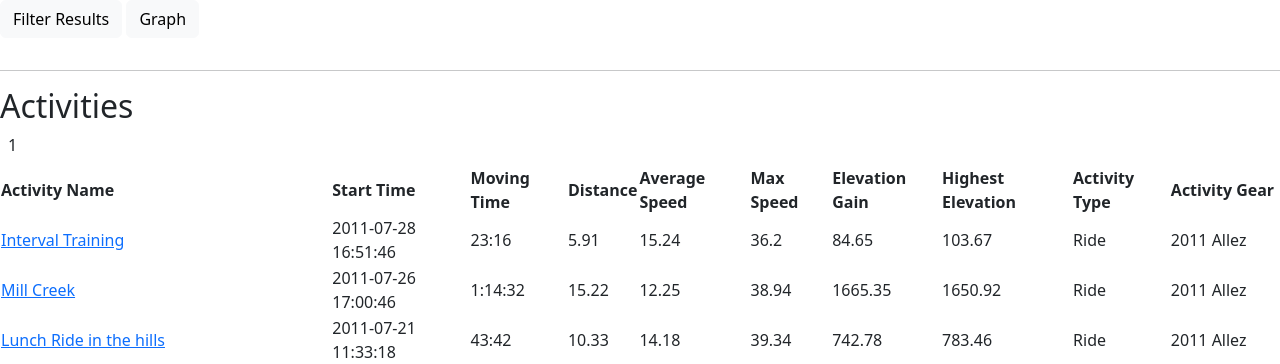
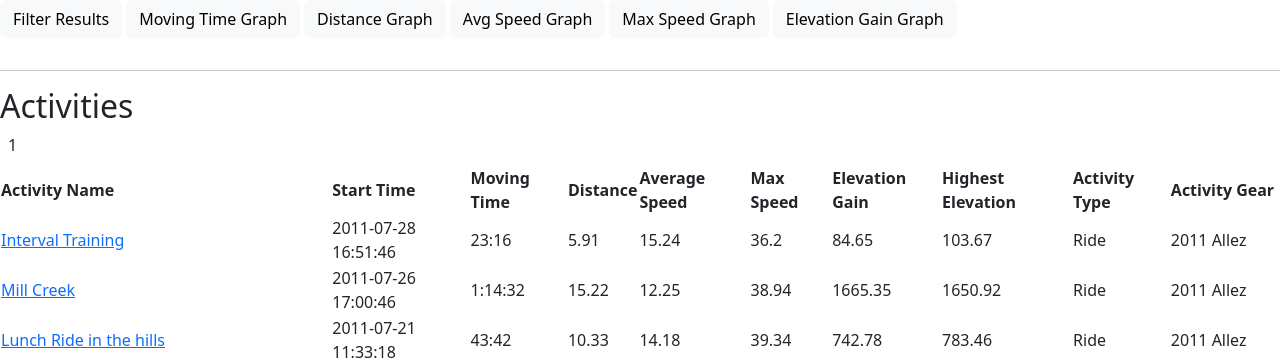
Before and after one commit to KColagiovanni/Strava_Activity, a Flask app: template templates/filter_activities.html in a window 1280 px wide. Shown: the part 56-420 px from the top of the page. Run offline with Flask 3, Linux system fonts and the light colour scheme; the template is opened without the code that fills it: values that come from a table or form of the project are taken from there, most other values are stand-ins (such as "Sample title", 1, 10 or a date in 2020); some libraries are stand-ins or nearby versions.

Commit message:
Finished the graphs for now. Would like to make them wider later when the page is styled.

```diff
--- a/static/js/main.js
+++ b/static/js/main.js
@@ -9,3 +9,6 @@ function getDropdownTypeValue() {
 function getDropdownTypeValue() {
     var selectedOption = document.getElementById("dropdown-menu-gear").value;
 }
+
+const collapseElementList = document.querySelectorAll('.collapse')
+const collapseList = [...collapseElementList].map(collapseEl => new bootstrap.Collapse(collapseEl))
--- a/templates/filter_activities.html
+++ b/templates/filter_activities.html
@@ -18,10 +18,52 @@
                 aria-controls="collapseFilter">
             Filter Results
         </button>
+        <button class="btn btn-light"
+                type="button"
+                data-bs-toggle="collapse"
+                data-bs-target="#collapseMovingTimeGraph"
+                aria-expanded="false"
+                aria-controls="collapseMovingTimeGraph">
+            Moving Time Graph
+        </button>
+        <button class="btn btn-light"
+                type="button"
+                data-bs-toggle="collapse"
+                data-bs-target="#collapseDistanceGraph"
+                aria-expanded="false"
+                aria-controls="collapseMovingTimeGraph">
+            Distance Graph
+        </button>
+        <button class="btn btn-light"
+                type="button"
+                data-bs-toggle="collapse"
+                data-bs-target="#collapseAvgSpeedGraph"
+                aria-expanded="false"
+                aria-controls="collapseAvgSpeedGraph">
+            Avg Speed Graph
+        </button>
+        <button class="btn btn-light"
+                type="button"
+                data-bs-toggle="collapse"
+                data-bs-target="#collapseMaxSpeedGraph"
+                aria-expanded="false"
+                aria-controls="collapseMaxSpeedGraph">
+            Max Speed Graph
+        </button>
+        <button class="btn btn-light"
+                type="button"
+                data-bs-toggle="collapse"
+                data-bs-target="#collapseElevationGainGraph"
+                aria-expanded="false"
+                aria-controls="collapseElevationGainGraph">
+            Elevation Gain Graph
+        </button>
     </p>
     <div class="collapse" id="collapseFilter">
         <div class="card card-body">
             <div class="dropdown">
+<!--        <ul class="nav bav-tabs">-->
+<!--            <li class="nav-item">-->
                 <form method="POST">
 
                     <!-- Activity Name Text Search -->
@@ -302,49 +344,37 @@
                             class="ms-2 my-2">Apply
                     </button>
                 </form>
+<!--            </li>-->
+<!--        </ul>-->
             </div>
         </div>
     </div>
 
-
-    <!-- Graphing the Results -->
-    <p class="d-inline-flex gap-1">
-      <button class="btn btn-light"
-              type="button"
-              data-bs-toggle="collapse"
-              data-bs-target="#collapseGraph"
-              aria-expanded="false"
-              aria-controls="collapseGraph">
-        Graph
-      </button>
-    </p>
-    <div class="collapse" id="collapseGraph">
-        <div class="card card-body">
+    <!-- Graphing the Moving Time Results -->
+    <div class="collapse" id="collapseMovingTimeGraph">
         <div class="dropdown">
-
-            <!-- Plot Moving Time -->
-<!--            <button class="dropdown-item"-->
-<!--                    type="button"-->
-<!--                    data-bs-toggle="collapse"-->
-<!--                    data-bs-target="#collapseMovingTimePlot"-->
-<!--                    aria-expanded="false"-->
-<!--                    aria-controls="collapseMovingTimePlot">-->
-<!--            Moving Time-->
-<!--            </button>-->
-    <!--            <div class="collapse" id="collapseMovingTimePlot">-->
-    <!--                <div class="card w-100">-->
-    <!--                    <div class="card-body">-->
-    <!--&lt;!&ndash;                            <div class="dropdown">&ndash;&gt;-->
-                <div>
-                    {{ plot_moving_time_data | safe }}
-                </div>
-<!--                            </div>-->
-<!--                    </div>-->
-<!--                </div>-->
-<!--            </div>-->
-
+            <div>{{ plot_moving_time_data | safe }}</div>
         </div>
     </div>
+
+    <!-- Graphing the Distance Results -->
+    <div class="collapse" id="collapseDistanceGraph">
+        <div>{{ plot_distance_data | safe }}</div>
+    </div>
+
+    <!-- Graphing the Avg Speed Results -->
+    <div class="collapse" id="collapseAvgSpeedGraph">
+        <div>{{ plot_avg_speed_data | safe }}</div>
+    </div>
+
+    <!-- Graphing the Max Speed Results -->
+    <div class="collapse" id="collapseMaxSpeedGraph">
+        <div>{{ plot_max_speed_data | safe }}</div>
+    </div>
+
+    <!-- Graphing the Elevation Gain Results -->
+    <div class="collapse" id="collapseElevationGainGraph">
+        <div>{{ plot_elevation_gain_data | safe }}</div>
     </div>
 
 <!--    &lt;!&ndash; Graphing the Results &ndash;&gt;-->
```
Lines whose indentation alone changed are shown as unchanged.
